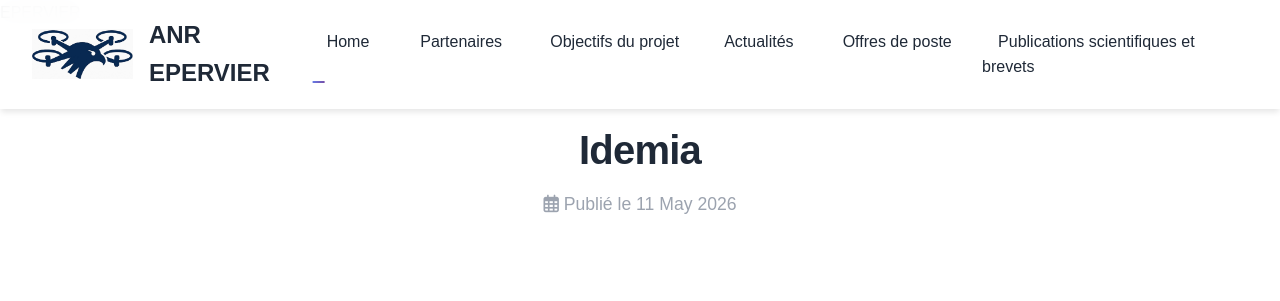
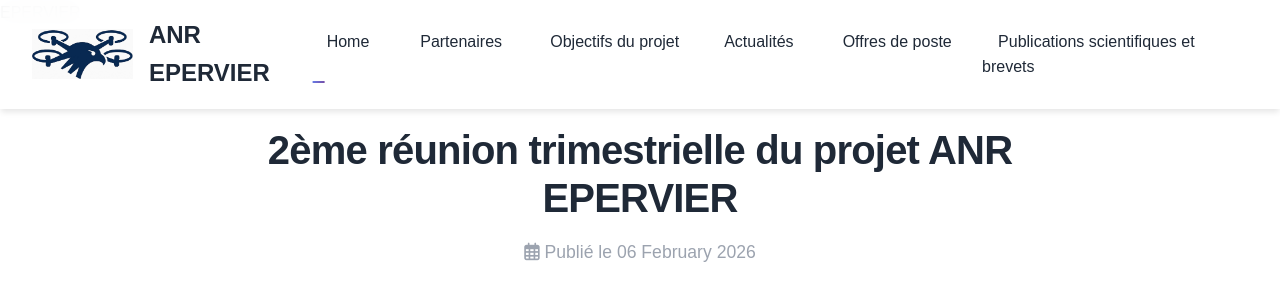
Before and after one commit to XLIM-Perception/anr-epervier, a Jekyll site: the page built from _posts/2026-05-11-IDEMIA.md, in a window 1280 px wide and 900 px high. Shown: the top 301 px of the window. Built offline with Jekyll 4.4.1, drawn with Linux system fonts in a browser that asks for light colours.

Commit message:
Update IDEMIA post with meeting details
Added details about the second quarterly meeting of the ANR EPERVIER project, including its significance and topics discussed.

```diff
--- a/_posts/2026-05-11-IDEMIA.md
+++ b/_posts/2026-05-11-IDEMIA.md
@@ -1,5 +1,25 @@
+---
+layout: post
+title: "2ème réunion trimestrielle du projet ANR EPERVIER"
+date: 2026-02-06
+excerpt: "Echanges sur l'avancement des premières tâches du projet"
+---
 
+<p style="font-size: 1rem; line-height: 1.5; color: var(--text-secondary);"> La deuxième réunion trimestrielle du projet ANR EPERVIER s’est tenue dans les locaux de IDEMIA Public Security. Cette réunion a permis aux partenaires du consortium de faire un point d’avancement sur les différents sous-projets scientifiques et techniques, d’échanger sur les premiers résultats obtenus et de préparer les prochaines étapes du projet.
+</p><p style="font-size: 1rem; line-height: 1.5; color: var(--text-secondary);">
+Ces rencontres régulières constituent un moment important de coordination et de collaboration entre les partenaires afin d’assurer la bonne progression des travaux autour des thématiques de vision par drone, d’intelligence artificielle et de gestion de crise en environnement sinistré.
 
-La deuxième réunion trimestrielle du projet ANR EPERVIER s’est tenue dans les locaux de IDEMIA Public Security. Cette réunion a permis aux partenaires du consortium de faire un point d’avancement sur les différents sous-projets scientifiques et techniques, d’échanger sur les premiers résultats obtenus et de préparer les prochaines étapes du projet.
+</p>
+<div class="image-row">
+	<div class="image-column">
+		<a href="{{ '/public/RT2-1.jpg' | relative_url }}" target="_blank">
+			<img src="{{ '/public/RT2-1.jpg' | relative_url }}" alt="">
+		</a>
+	</div>
+	<div class="image-column">
+		<a href="{{ '/public/RT2-2.jpg' | relative_url }}" target="_blank">
+			<img src="{{ '/public/RT2-2.jpg' | relative_url }}" alt="">
+		</a>
+	</div>
 
-Ces rencontres régulières constituent un moment important de coordination et de collaboration entre les partenaires afin d’assurer la bonne progression des travaux autour des thématiques de vision par drone, d’intelligence artificielle et de gestion de crise en environnement sinistré.
+</div>
```
